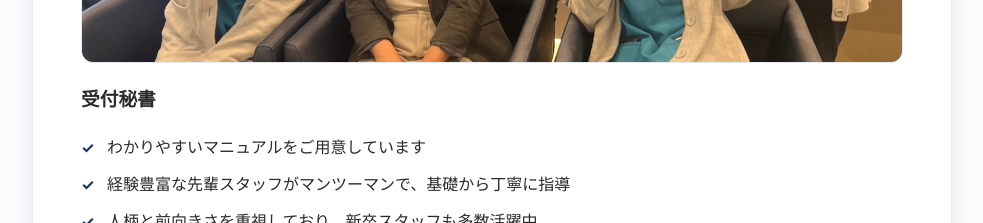
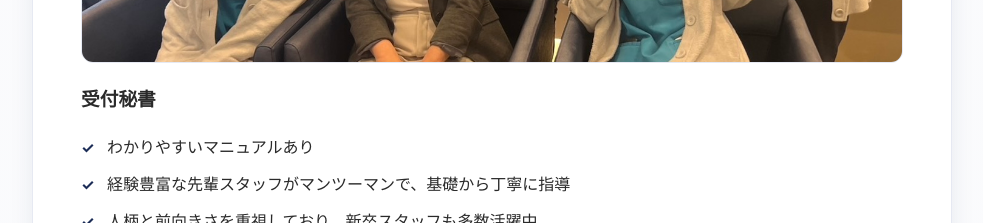
Before and after one commit to weim-una/weim-una.github.io, a plain HTML site: page index.html in a window 1280 px wide. Shown: the part 3560-3783 px from the top of the page, without its empty margins (148-1131 px from the left). Drawn offline with Linux system fonts and the light colour scheme.

Commit message:
Update index.html

```diff
--- a/index.html
+++ b/index.html
@@ -245,7 +245,7 @@
       </div>
       <h3>受付秘書</h3>
       <ul class="bullet-list">
-        <li>わかりやすいマニュアルをご用意しています</li>
+        <li>わかりやすいマニュアルあり</li>
         <li>経験豊富な先輩スタッフがマンツーマンで、基礎から丁寧に指導</li>
         <li>人柄と前向きさを重視しており、新卒スタッフも多数活躍中</li>
       </ul>
```
